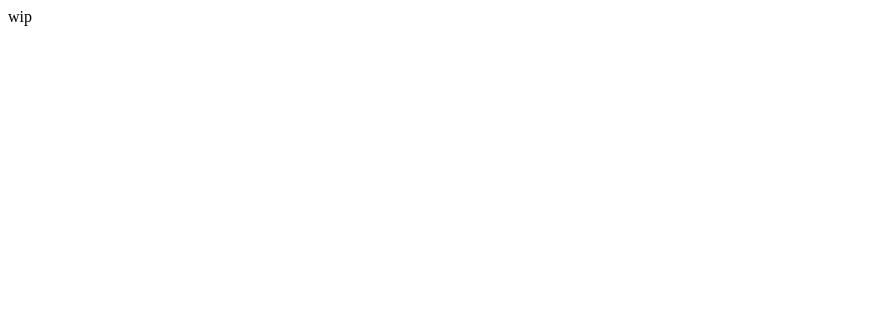
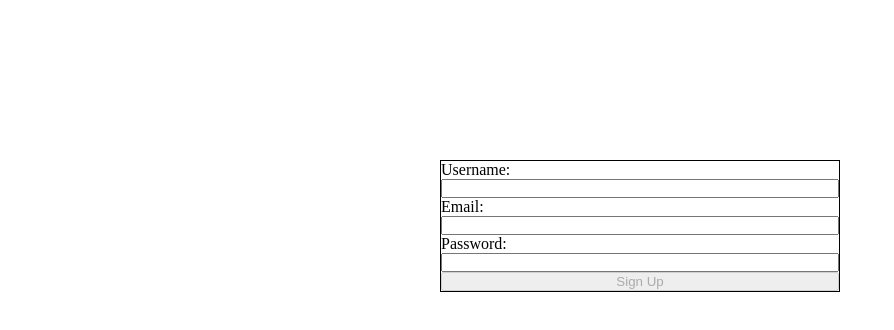
Before and after one commit to celso-rodrigo/login-page, a React (Create React App) app: page / in a window 1280 px wide. Shown: the top 330 px of the page, without its empty margins (0-894 px from the left). Built offline with nearby package versions, Linux system fonts and the light colour scheme.

Commit message:
Iniciada estrutura do formulário.

```diff
--- a/src/App.js
+++ b/src/App.js
@@ -1,9 +1,45 @@
-import React from "react";
+import React, { useContext } from "react";
+import Context from "./context/Context";
+import "./index.css";
 
 function App() {
+  const {
+    username,
+    email,
+    password,
+    setUsername,
+    setEmail,
+    setPassword,
+    validLogin,
+  } = useContext(Context);
+
   return (
-    <div className="App">
-      wip
+    <div className="main">
+      <label>
+        Username:
+        <input
+          type="text"
+          value={username}
+          onChange={({ target }) => setUsername(target.value)}
+        />
+      </label>
+      <label>
+        Email:
+        <input
+          type="email"
+          value={email}
+          onChange={({ target }) => setEmail(target.value)}
+        />
+      </label>
+      <label>
+        Password:
+        <input
+          type="password"
+          value={password}
+          onChange={({ target }) => setPassword(target.value)}
+        />
+      </label>
+      <button disabled={!validLogin}>Sign Up</button>
     </div>
   );
 }
--- /dev/null
+++ b/src/context/Context.js
@@ -0,0 +1,5 @@
+import React from "react";
+
+const Context = React.createContext();
+
+export default Context;
--- /dev/null
+++ b/src/context/Provider.js
@@ -0,0 +1,42 @@
+import React, { useState } from "react";
+import Context from "./Context";
+import PropTypes from "prop-types";
+import { useEffect } from "react";
+
+function Provider({ children }) {
+  const [username, setUsername] = useState("");
+  const [email, setEmail] = useState("");
+  const [password, setPassword] = useState("");
+  const [validLogin, setValidLogin] = useState(false);
+
+  useEffect(() => {
+    const validateInputs = () => {
+      const validUser = username.length >= 1;
+      const validEmail = email.length >= 1;
+      const validPassword = password.length === 2;
+      setValidLogin(validUser && validEmail && validPassword);
+    };
+    validateInputs();
+  }, [username, email, password]);
+
+  const providerValue = {
+    username,
+    email,
+    password,
+    setUsername,
+    setEmail,
+    setPassword,
+    validLogin,
+  };
+
+  return <Context.Provider value={providerValue}>{children}</Context.Provider>;
+}
+
+Provider.propTypes = {
+  children: PropTypes.oneOfType([
+    PropTypes.arrayOf(PropTypes.node),
+    PropTypes.node,
+  ]).isRequired,
+};
+
+export default Provider;
--- /dev/null
+++ b/src/index.css
@@ -0,0 +1,35 @@
+* {
+	padding: 0;
+	margin: 0;
+	box-sizing: border-box;
+}
+
+body {
+	display: flex;
+	justify-content: center;
+	padding-top: 20vh;
+}
+
+.main {
+	border: 1px solid black;
+	display: flex;
+	flex-direction: column;
+	width: 400px;
+}
+
+label {
+	display: flex;
+	flex-direction: column;
+}
+
+@media screen and (max-width: 400px) {
+.main {
+	width: 300px;
+}
+}
+
+@media screen and (max-width: 400px) {
+	.main {
+		width: 240px;
+	}
+}
--- a/src/index.js
+++ b/src/index.js
@@ -1,12 +1,15 @@
 import React from "react";
 import ReactDOM from "react-dom/client";
 import App from "./App";
+import Provider from "./context/Provider";
 import reportWebVitals from "./reportWebVitals";
 
 const root = ReactDOM.createRoot(document.getElementById("root"));
 root.render(
   <React.StrictMode>
-    <App />
+    <Provider>
+      <App />
+    </Provider>
   </React.StrictMode>
 );
 
```
Also changed, not shown: .eslintrc.json.
